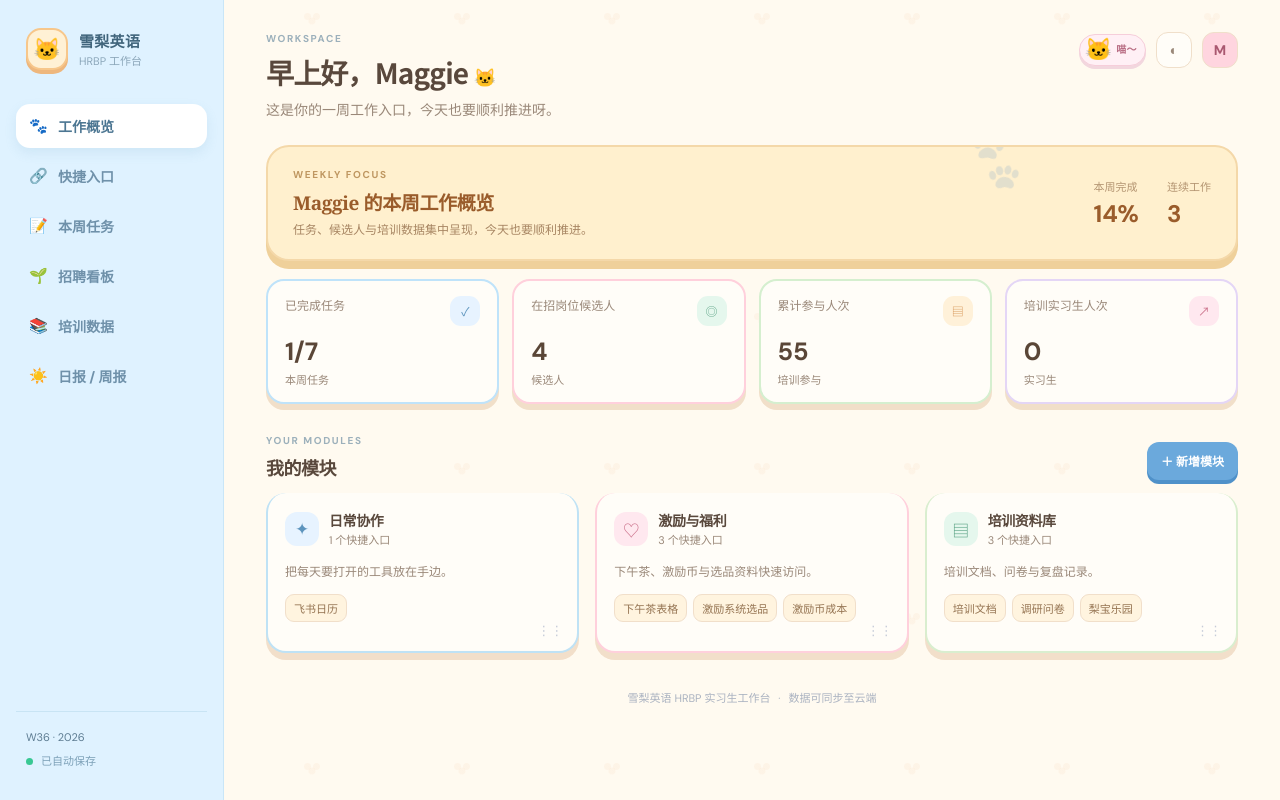
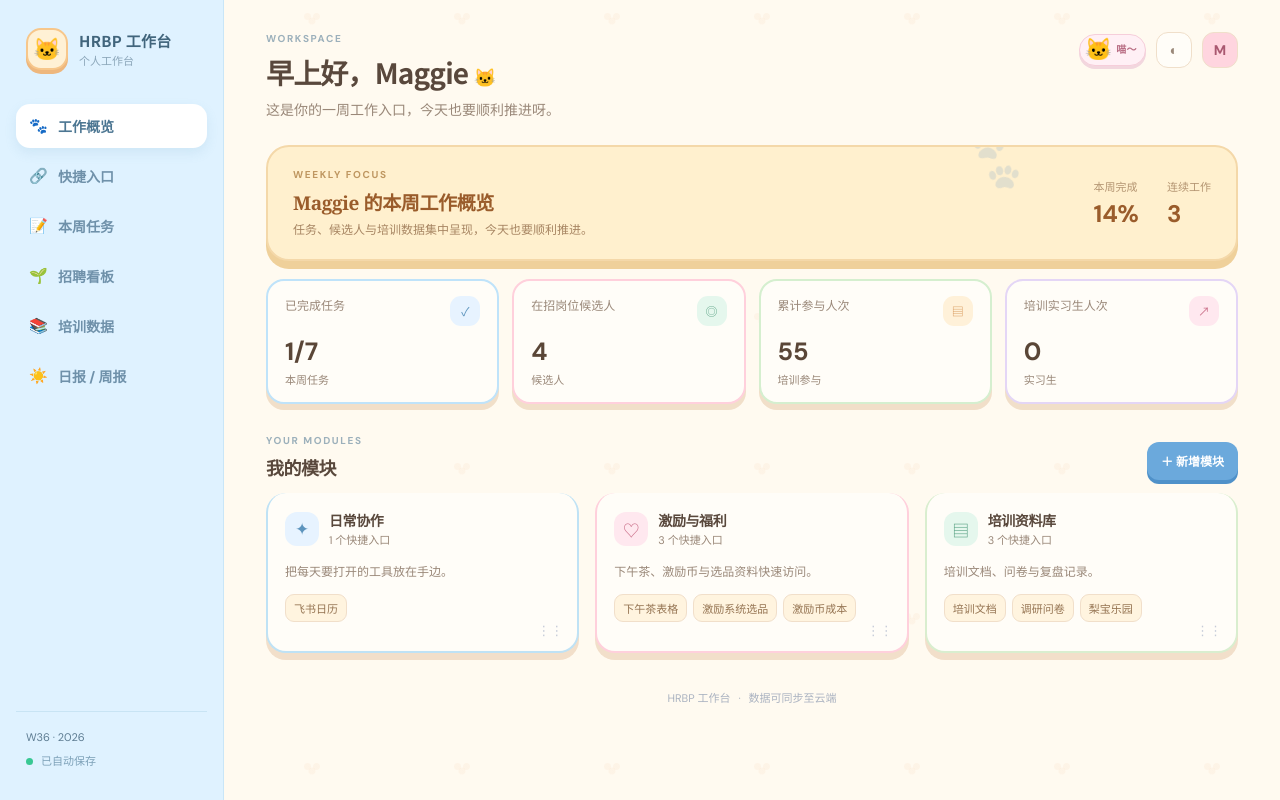
Before and after one commit to yyh0205/intern-projects, a plain HTML site: page hrbp-workbench/index.html in a window 1280 px wide. Drawn offline with nearby package versions, Linux system fonts and the light colour scheme; no server answers.

Commit message:
update: refresh HRBP workbench branding

```diff
--- a/hrbp-workbench/index.html
+++ b/hrbp-workbench/index.html
@@ -2,12 +2,12 @@
 <html lang="zh-CN">
 <head>
   <meta charset="UTF-8" /><meta name="viewport" content="width=device-width, initial-scale=1.0" />
-  <title>雪梨英语 · HRBP 实习生工作台</title>
+  <title>HRBP 工作台</title>
   <link rel="preconnect" href="https://fonts.googleapis.com"><link rel="preconnect" href="https://fonts.gstatic.com" crossorigin>
   <link href="https://fonts.googleapis.com/css2?family=DM+Sans:wght@400;500;600;700&family=Noto+Sans+SC:wght@400;500;600;700&display=swap" rel="stylesheet"><link rel="stylesheet" href="styles.css?v=20261028-recruit" />
 </head>
 <body>
-<div class="app-shell"><aside class="sidebar"><div class="brand"><div class="brand-mark">🐱</div><div><strong>雪梨英语</strong><span>HRBP 工作台</span></div></div><nav>
+<div class="app-shell"><aside class="sidebar"><div class="brand"><div class="brand-mark">🐱</div><div><strong>HRBP 工作台</strong><span>个人工作台</span></div></div><nav>
 <button class="nav-item active" data-view="overview"><span>⌂</span><b>工作概览</b></button><button class="nav-item" data-view="links"><span>↗</span><b>快捷入口</b></button><button class="nav-item" data-view="tasks"><span>✓</span><b>本周任务</b></button><button class="nav-item" data-view="recruit"><span>◎</span><b>招聘看板</b></button><button class="nav-item" data-view="training"><span>▤</span><b>培训数据</b></button><button class="nav-item" data-view="summary"><span>▥</span><b>日报 / 周报</b></button>
 </nav><div class="sidebar-foot"><div class="week-label">W36 · 2026</div><div class="sync"><i></i> 已自动保存</div></div></aside>
 <main class="main"><header class="topbar"><div><p class="eyebrow" id="pageKicker">WORKSPACE</p><h1 id="pageTitle">早上好，Maggie <span>✦</span></h1><p class="sub" id="pageDescription">这是你的一周工作入口，今天也要顺利推进呀。</p></div><div class="top-actions"><button class="cat-mascot" id="catMascot" type="button" aria-label="播放猫叫"><span>🐱</span><small>喵～</small></button><button class="icon-btn" id="themeBtn">◐</button><button class="avatar">M</button></div></header>
@@ -25,6 +25,6 @@
 <section class="view" id="view-training"><div class="page-toolbar"><div><p class="eyebrow">LEARNING INSIGHTS</p><h2>培训数据</h2><p>记录每场培训的参与结构：正职、实习生、线上与现场。</p></div><button class="primary-btn" id="addTrainingBtn">＋ 录入数据</button></div><section class="panel"><div class="training-summary" id="trainingSummary"></div><div class="training-viz" id="trainingViz"></div><div class="table-wrap"><table><thead><tr><th>培训主题</th><th>日期</th><th>参与总数</th><th>正职</th><th>实习生</th><th>线上</th><th>现场</th><th>操作</th></tr></thead><tbody id="trainingTable"></tbody></table></div></section></section>
 <section class="view" id="view-summary"><div class="page-toolbar"><div><p class="eyebrow">DAILY & WEEKLY NOTES</p><h2>日报 / 周报总结</h2><p>每个工作日记录日报，每周五沉淀本周周报。</p></div><div class="toolbar-actions"><button class="ghost-btn" id="generateDailyBtn">✦ 生成今日日报</button><button class="ghost-btn" id="generateWeeklyBtn">✦ 生成本周周报</button><button class="primary-btn" id="addSummaryBtn">＋ 新建总结</button></div></div><section class="summary-layout"><div class="panel"><div class="summary-tabs" id="summaryTabs"><button class="summary-tab active" data-summary="daily">日报</button><button class="summary-tab" data-summary="weekly">周报</button></div><div id="summaryList" class="summary-list"></div></div><div class="panel summary-guide"><h3>总结小提示</h3><p>日报：自动读取今日任务与招聘进展，并生成明日计划。</p><p>周报：汇总本周任务、候选人、培训数据，并带入周五日报内容。</p><div class="summary-rule"></div><span>生成后可继续编辑，数据仅保存在本地浏览器</span></div></section></section>
 <section id="contactsList" style="display:none"></section><button id="addContactBtn" style="display:none" aria-hidden="true"></button>
-<footer>雪梨英语 HRBP 实习生工作台 <span>·</span> 数据可同步至云端</footer></main></div>
+<footer>HRBP 工作台 <span>·</span> 数据可同步至云端</footer></main></div>
 <div class="modal-backdrop" id="modal"><div class="modal"><div class="modal-head"><h3 id="modalTitle">新增</h3><button class="close-btn" id="modalClose">×</button></div><form id="modalForm"><div id="modalFields"></div><div class="modal-actions"><button type="button" class="ghost-btn" id="cancelBtn">取消</button><button class="primary-btn" type="submit">保存</button></div></form></div></div><div class="toast" id="toast">已保存</div><script src="https://cdn.jsdelivr.net/npm/@supabase/supabase-js@2"></script><script src="supabase-config.js"></script><script src="app.js?v=20261028-recruit"></script>
 </body></html>
```
